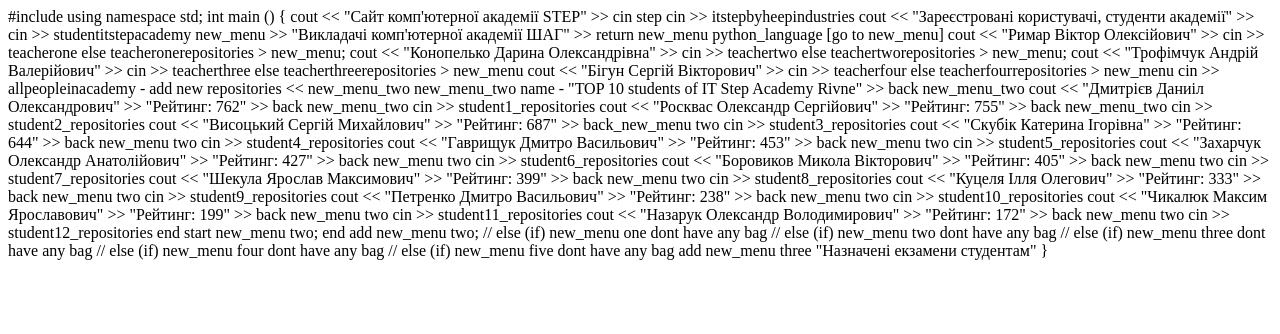
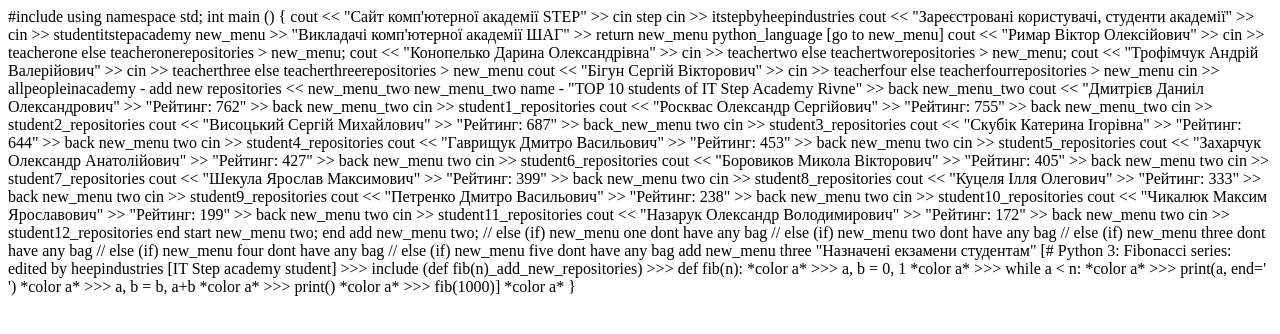
Before and after one commit to heepindustries/heepindustries.github.io, a plain HTML site: page index.html in a window 1280 px wide. Drawn offline with Linux system fonts and the light colour scheme.

Commit message:
Update index.html

```diff
--- a/index.html
+++ b/index.html
@@ -57,4 +57,15 @@
 
    add new_menu three "Назначені екзамени студентам"
 
+
+
+   [# Python 3: Fibonacci series: edited by heepindustries [IT Step academy student]
+>>> include <iostream> (def fib(n)_add_new_repositories)
+>>> def fib(n): *color a*
+>>>     a, b = 0, 1 *color a*
+>>>     while a < n: *color a*
+>>>         print(a, end=' ') *color a*
+>>>         a, b = b, a+b *color a*
+>>>     print() *color a*
+>>> fib(1000)] *color a*
    }
```
